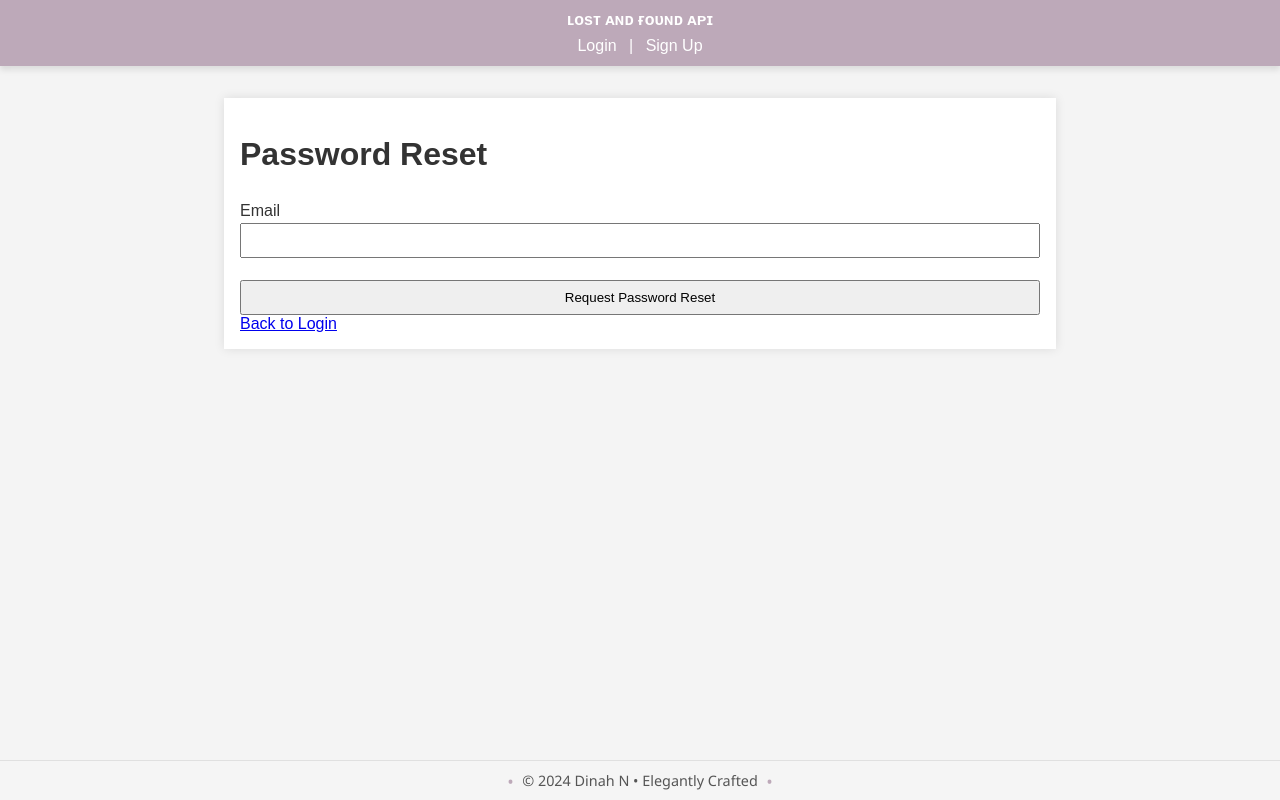
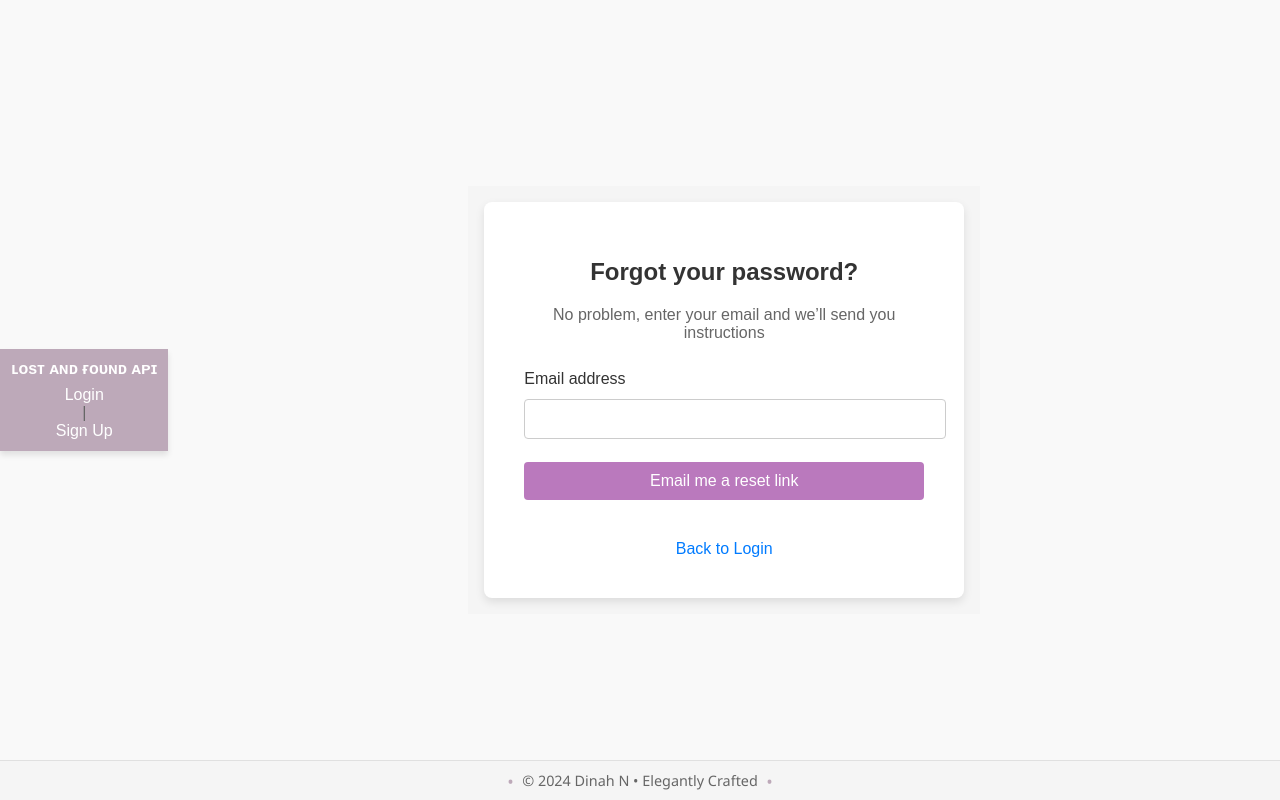
Before and after one commit to sdfpt05/lost-and-found-api, a Flask app: page /password_reset/request in a window 1280 px wide. Run offline with Flask 3, Linux system fonts and the light colour scheme; some libraries are stand-ins or nearby versions.

Commit message:
Update return_item.html file

```diff
--- a/app/templates/list_found_reports.html
+++ b/app/templates/list_found_reports.html
@@ -40,8 +40,6 @@
                 {% endfor %}
             </tbody>
         </table>
-
-
     </div>
     <!-- Pagination Controls -->
     <div class="pagination">
@@ -159,6 +157,5 @@
     .pagination span {
         margin: 0 5px;
     }
-
 </style>
 {% endblock %}
--- a/app/templates/password_reset_request.html
+++ b/app/templates/password_reset_request.html
@@ -1,12 +1,93 @@
 {% extends "base.html" %}
 
 {% block content %}
-<h1>Password Reset</h1>
-<form method="POST">
-    <label for="email">Email</label>
-    <input type="email" id="email" name="email" required><br>
+<style>
+    body {
+        font-family: Arial, sans-serif;
+        background-color: #f9f9f9;
+        display: flex;
+        justify-content: center;
+        align-items: center;
+        height: 100vh;
+        margin: 0;
+    }
 
-    <input type="submit" value="Request Password Reset">
-</form>
-<a href="{{ url_for('auth.login') }}">Back to Login</a>
+    .container {
+        background-color: white;
+        padding: 40px;
+        border-radius: 8px;
+        box-shadow: 0 4px 10px rgba(0, 0, 0, 0.1);
+        text-align: center;
+        width: 400px;
+    }
+
+    h1 {
+        font-size: 24px;
+        margin-bottom: 20px;
+    }
+
+    p {
+        margin-bottom: 20px;
+        color: #666;
+    }
+
+    label {
+        display: block;
+        margin-bottom: 8px;
+        text-align: left;
+    }
+
+    input[type="email"] {
+        width: 100%;
+        padding: 10px;
+        border: 1px solid #ccc;
+        border-radius: 4px;
+        margin-bottom: 20px;
+        font-size: 16px;
+    }
+
+    input[type="submit"] {
+        background-color: #ba79bd;
+        color: white;
+        border: none;
+        padding: 10px;
+        border-radius: 4px;
+        margin-bottom: 20px;
+        align-items: center;
+        cursor: pointer;
+        font-size: 16px;
+        width: 100%;
+    }
+
+    input[type="submit"]:hover {
+        background-color: #a55ea8;
+    }
+
+    a {
+        display: block;
+        margin-top: 20px;
+        color: #007bff;
+        text-decoration: none;
+    }
+
+    a:hover {
+        text-decoration: underline;
+    }
+    main {
+        background-color: whitesmoke;
+        box-shadow:  none;
+    }
+
+</style>
+
+<div class="container">
+    <h1>Forgot your password?</h1>
+    <p>No problem, enter your email and we’ll send you instructions</p>
+    <form method="POST">
+        <label for="email">Email address</label>
+        <input type="email" id="email" name="email" required>
+        <input type="submit" value="Email me a reset link">
+    </form>
+    <a href="{{ url_for('auth.login') }}">Back to Login</a>
+</div>
 {% endblock %}
```
Also changed, not shown: app/routes/report.py (+10 -9 lines), app/templates/return_item.html (+49 -0 lines), instance/lost_and_found.db. Lines whose indentation alone changed are shown as unchanged.
